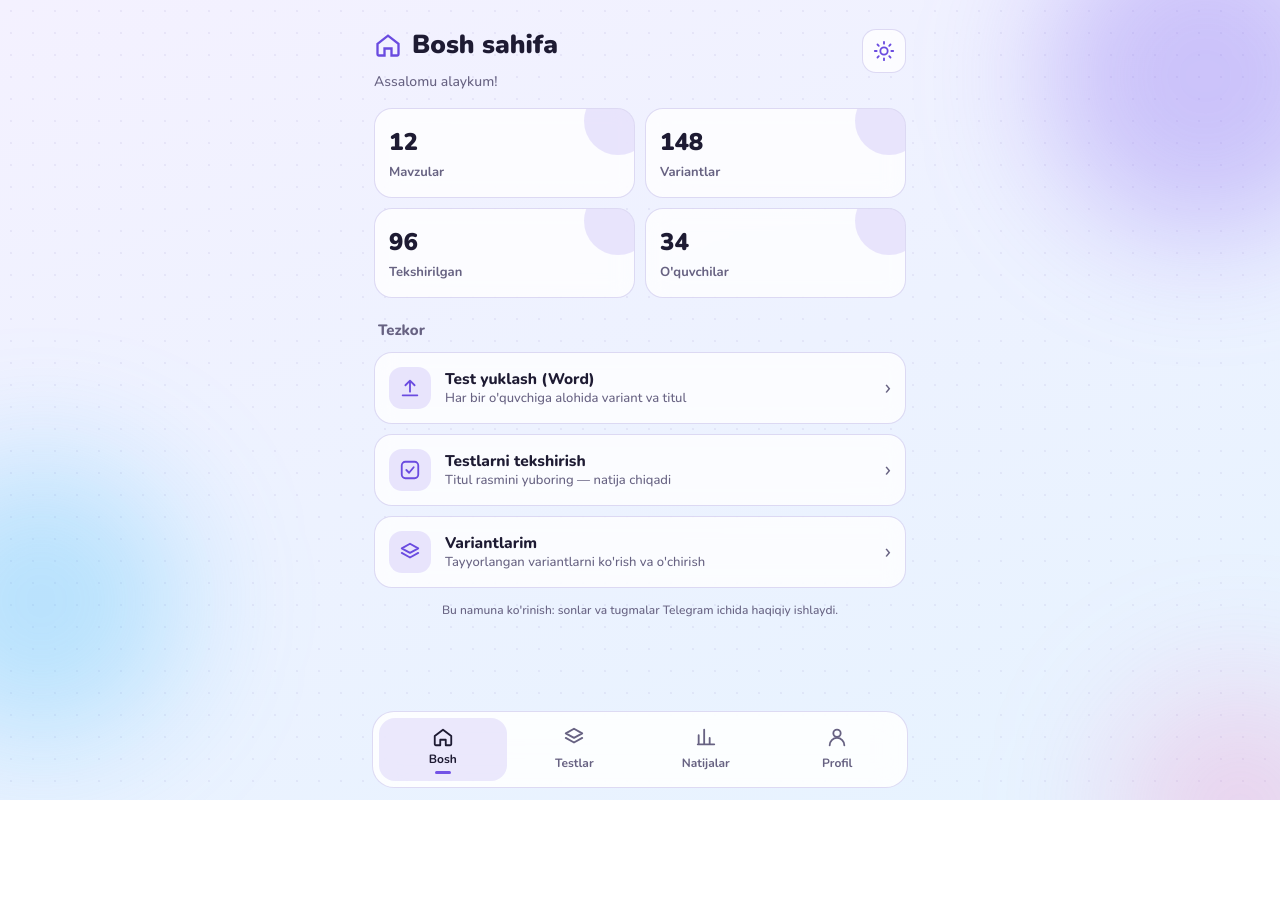
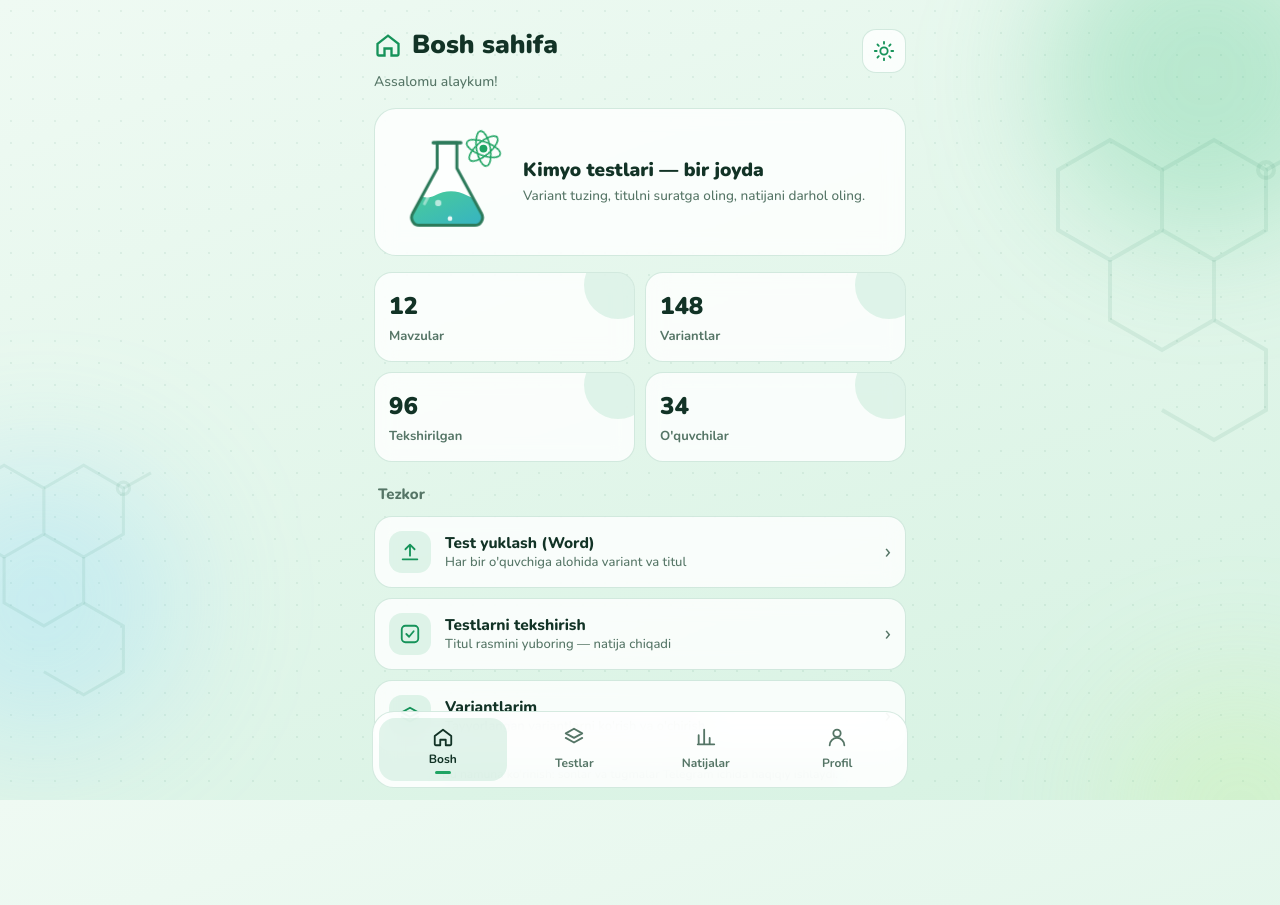
Before and after one commit to qudratovizzat1811-alt/testapp, a plain HTML site: page index.html in a window 1280 px wide. Before the commit the page ends 800 px from the top, so only its background shows below. Drawn offline with nearby package versions, Linux system fonts and the light colour scheme.

Commit message:
Add files via upload

```diff
--- a/index.html
+++ b/index.html
@@ -12,17 +12,30 @@
    COLOUR and TYPE: binafsha-ko'k gradiyent fon, yumshoq nurlar; yorug'/qorong'i rejim; Nunito
    LAYOUT: bitta ustun, pastda 4 bo'limli navigatsiya */
 @import url('https://fonts.googleapis.com/css2?family=Nunito:wght@500;700;800;900&display=swap');
-:root{--bg:#1f2633;--bg2:#2a2347;--card:rgba(50,60,76,.72);--line:rgba(160,172,196,.35);--ink:#f3f5f8;--mute:#aab4c2;
-  --acc:#8b6cf0;--blob:rgba(139,108,240,.28);--icon:#d9ccff;--nav:rgba(36,43,56,.82);--navon:rgba(139,108,240,.22);
-  --glow1:rgba(139,108,240,.45);--glow2:rgba(56,189,248,.28);--glow3:rgba(236,72,153,.22);--dots:rgba(255,255,255,.05)}
-:root[data-theme=light]{--bg:#f4f1ff;--bg2:#e6f3ff;--card:rgba(255,255,255,.78);--line:rgba(110,90,200,.22);--ink:#1e1b33;--mute:#676282;
-  --acc:#7353e6;--blob:rgba(115,83,230,.14);--icon:#6a4be0;--nav:rgba(255,255,255,.85);--navon:rgba(115,83,230,.13);
-  --glow1:rgba(139,108,240,.35);--glow2:rgba(56,189,248,.3);--glow3:rgba(244,114,182,.25);--dots:rgba(60,40,140,.06)}
+:root{--bg:#081a36;--bg2:#0f2f5c;--card:rgba(16,40,78,.62);--line:rgba(130,180,255,.22);--ink:#f2f7ff;--mute:#9fb6d6;
+  --acc:#4fd1c5;--blob:rgba(79,209,197,.16);--icon:#7fe6da;--nav:rgba(8,26,54,.82);--navon:rgba(79,209,197,.16);
+  --glow1:rgba(56,132,255,.38);--glow2:rgba(79,209,197,.22);--glow3:rgba(120,90,255,.20);--dots:rgba(160,200,255,.07);
+  --hex:rgba(140,190,255,.08);--flask:#bfe9ff;--liq1:#36d1c4;--liq2:#2b7bff;--glass:rgba(200,230,255,.10)}
+:root[data-theme=light]{--bg:#effaf3;--bg2:#d6f2e2;--card:rgba(255,255,255,.80);--line:rgba(30,140,90,.18);--ink:#123326;--mute:#557566;
+  --acc:#1fa463;--blob:rgba(31,164,99,.12);--icon:#16935a;--nav:rgba(255,255,255,.88);--navon:rgba(31,164,99,.12);
+  --glow1:rgba(80,200,140,.30);--glow2:rgba(120,210,255,.26);--glow3:rgba(190,240,120,.22);--dots:rgba(20,110,70,.07);
+  --hex:rgba(20,120,80,.08);--flask:#2c7a5a;--liq1:#38c98a;--liq2:#1aa3c9;--glass:rgba(255,255,255,.55)}
 *{box-sizing:border-box;min-width:0;-webkit-tap-highlight-color:transparent}
 html,body{margin:0;height:100%}
 body{background:linear-gradient(160deg,var(--bg) 0%,var(--bg2) 100%) fixed;color:var(--ink);font:16px/1.45 Nunito,system-ui,sans-serif;overflow-x:clip;transition:background .3s,color .3s}
 .bgfx{position:fixed;inset:0;z-index:-1;overflow:hidden;pointer-events:none}
 .bgfx::before{content:"";position:absolute;inset:0;background-image:radial-gradient(var(--dots) 1.2px,transparent 1.3px);background-size:22px 22px}
+.bgfx svg.hexes{position:absolute;right:-40px;top:120px;width:300px;height:340px;color:var(--hex)}
+.bgfx svg.hexes.b{left:-70px;right:auto;top:auto;bottom:90px;width:240px;height:260px}
+.hero{position:relative;display:flex;align-items:center;gap:14px;margin:4px 0 16px;padding:14px 16px;border:1.5px solid var(--line);border-radius:22px;background:var(--card);backdrop-filter:blur(10px);-webkit-backdrop-filter:blur(10px);overflow:hidden}
+.hero svg.art{flex:none;width:118px;height:118px}
+.hero b{display:block;font-size:19px;font-weight:900;line-height:1.2}
+.hero span{display:block;color:var(--mute);font-size:13.5px;margin-top:4px}
+.bub{animation:rise 3.2s ease-in infinite;opacity:0}
+.bub:nth-of-type(2){animation-delay:1.1s}.bub:nth-of-type(3){animation-delay:2.1s}
+@keyframes rise{0%{transform:translateY(0);opacity:0}15%{opacity:.9}100%{transform:translateY(-38px);opacity:0}}
+.orb{transform-origin:94px 26px;animation:spin 9s linear infinite}
+@keyframes spin{to{transform:rotate(360deg)}}
 .bgfx i{position:absolute;border-radius:50%;filter:blur(60px);animation:drift 18s ease-in-out infinite alternate}
 .bgfx i:nth-child(1){width:320px;height:320px;background:var(--glow1);top:-90px;right:-80px}
 .bgfx i:nth-child(2){width:260px;height:260px;background:var(--glow2);bottom:12%;left:-110px;animation-delay:-6s}
@@ -59,7 +72,7 @@ nav button.on{background:var(--navon);color:var(--ink)}
 nav button.on::after{content:"";width:16px;height:3px;border-radius:3px;background:var(--acc);margin-top:1px}
 .page{display:none}.page.on{display:block;animation:in .2s ease}
 @keyframes in{from{opacity:0;transform:translateY(6px)}to{opacity:1;transform:none}}
-@media(prefers-reduced-motion:reduce){.bgfx i{animation:none}.page.on{animation:none}.item{transition:none}}
+@media(prefers-reduced-motion:reduce){.bub,.orb{animation:none}.bub{opacity:.7}.bgfx i{animation:none}.page.on{animation:none}.item{transition:none}}
 .toast{position:fixed;left:50%;bottom:92px;transform:translate(-50%,20px);opacity:0;background:var(--card);backdrop-filter:blur(12px);border:1.5px solid var(--acc);color:var(--ink);padding:10px 16px;border-radius:14px;font-size:14px;transition:.2s;pointer-events:none;width:max-content;max-width:calc(100% - 32px);text-align:center}
 .toast.on{opacity:1;transform:translate(-50%,0)}
 .demo{font-size:12px;color:var(--mute);text-align:center;margin-top:14px}
@@ -81,7 +94,10 @@ nav button.on::after{content:"";width:16px;height:3px;border-radius:3px;backgrou
   <symbol id="i-user" viewBox="0 0 24 24"><circle cx="12" cy="8" r="4"/><path d="M4 21a8 8 0 0 1 16 0"/></symbol>
 </svg>
 
-<div class="bgfx"><i></i><i></i><i></i></div>
+<div class="bgfx"><i></i><i></i><i></i>
+  <svg class="hexes" viewBox="0 0 150 170" fill="none" stroke="currentColor" stroke-width="2"><g id="hx"><path d="M45 10l26 15v30L45 70 19 55V25z"/><path d="M71 25l26-15 26 15v30L97 70 71 55"/><path d="M45 70v30l26 15 26-15V70"/><path d="M97 100l26 15v30l-26 15-26-15"/><circle cx="123" cy="25" r="4"/><path d="M123 25l18-10"/></g></svg>
+  <svg class="hexes b" viewBox="0 0 150 170" fill="none" stroke="currentColor" stroke-width="2"><use href="#hx"/></svg>
+</div>
 <main>
   <section class="page on" id="p-home">
     <div class="top"><h1><svg viewBox="0 0 24 24" fill="none" stroke="currentColor" style="color:var(--icon)" stroke-width="2"><use href="#i-home"/></svg>Bosh sahifa</h1>
@@ -90,6 +106,21 @@ nav button.on::after{content:"";width:16px;height:3px;border-radius:3px;backgrou
         <svg class="sun" viewBox="0 0 24 24"><circle cx="12" cy="12" r="4"/><path d="M12 2v2M12 20v2M4.9 4.9l1.4 1.4M17.7 17.7l1.4 1.4M2 12h2M20 12h2M4.9 19.1l1.4-1.4M17.7 6.3l1.4-1.4"/></svg>
       </button></div>
     <p class="hello" id="hello">Assalomu alaykum!</p>
+    <div class="hero">
+      <svg class="art" viewBox="0 0 120 120" aria-hidden="true">
+        <defs><linearGradient id="lq" x1="0" y1="0" x2="1" y2="1"><stop offset="0" stop-color="var(--liq1)"/><stop offset="1" stop-color="var(--liq2)"/></linearGradient>
+        <clipPath id="fl"><path d="M47 20h20v26l25 46a8 8 0 0 1-7 12H29a8 8 0 0 1-7-12l25-46z"/></clipPath></defs>
+        <path d="M47 20h20v26l25 46a8 8 0 0 1-7 12H29a8 8 0 0 1-7-12l25-46z" fill="var(--glass)"/>
+        <g clip-path="url(#fl)"><path d="M10 74c12-6 22 6 34 0s22-6 34 0 22 6 34 0v40H10z" fill="url(#lq)" opacity=".9"/>
+          <circle class="bub" cx="48" cy="96" r="3.2" fill="#fff"/><circle class="bub" cx="60" cy="100" r="2.4" fill="#fff"/><circle class="bub" cx="70" cy="94" r="2" fill="#fff"/></g>
+        <path d="M47 20h20v26l25 46a8 8 0 0 1-7 12H29a8 8 0 0 1-7-12l25-46z" fill="none" stroke="var(--flask)" stroke-width="3" stroke-linejoin="round"/>
+        <path d="M43 20h28" stroke="var(--flask)" stroke-width="3.5" stroke-linecap="round"/>
+        <path d="M34 82l7-13" stroke="#fff" stroke-width="3" stroke-linecap="round" opacity=".45"/>
+        <g class="orb" fill="none" stroke="var(--acc)" stroke-width="1.6"><ellipse cx="94" cy="26" rx="18" ry="7"/><ellipse cx="94" cy="26" rx="18" ry="7" transform="rotate(60 94 26)"/><ellipse cx="94" cy="26" rx="18" ry="7" transform="rotate(-60 94 26)"/></g>
+        <circle cx="94" cy="26" r="4" fill="var(--acc)"/>
+      </svg>
+      <div><b>Kimyo testlari — bir joyda</b><span>Variant tuzing, titulni suratga oling, natijani darhol oling.</span></div>
+    </div>
     <div class="grid">
       <div class="stat"><b id="n-topics">0</b><span>Mavzular</span></div>
       <div class="stat"><b id="n-variants">0</b><span>Variantlar</span></div>
@@ -179,7 +210,7 @@ document.addEventListener("click", e => {
 
 function setTheme(t, save) {
   document.documentElement.dataset.theme = t;
-  const c = t === "light" ? "#f4f1ff" : "#1f2633";
+  const c = t === "light" ? "#effaf3" : "#081a36";
   if (tg) { try { tg.setHeaderColor && tg.setHeaderColor(c); tg.setBackgroundColor && tg.setBackgroundColor(c); } catch (_) {} }
   if (save) { try { localStorage.setItem("theme", t); } catch (_) {} }
 }
```
